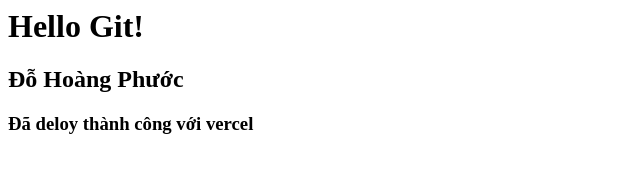
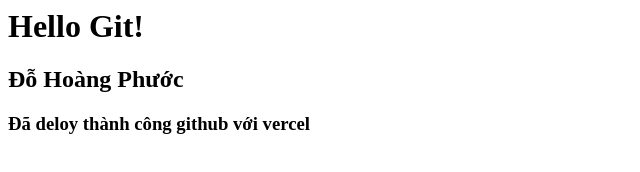
Before and after one commit to hoangphuoc2910/OSS_Git, a website: page index.html in a window 1280 px wide. Shown: the full height of the page, 0-640 px from the left. Drawn offline with Linux system fonts and the light colour scheme.

Commit message:
Test vercel

```diff
--- a/index.html
+++ b/index.html
@@ -1,3 +1,3 @@
 <h1>Hello Git!</h1>
 <h2>Đỗ Hoàng Phước</h2>
-<h3>Đã deloy thành công với vercel</h3>
+<h3>Đã deloy thành công github với vercel</h3>
```
